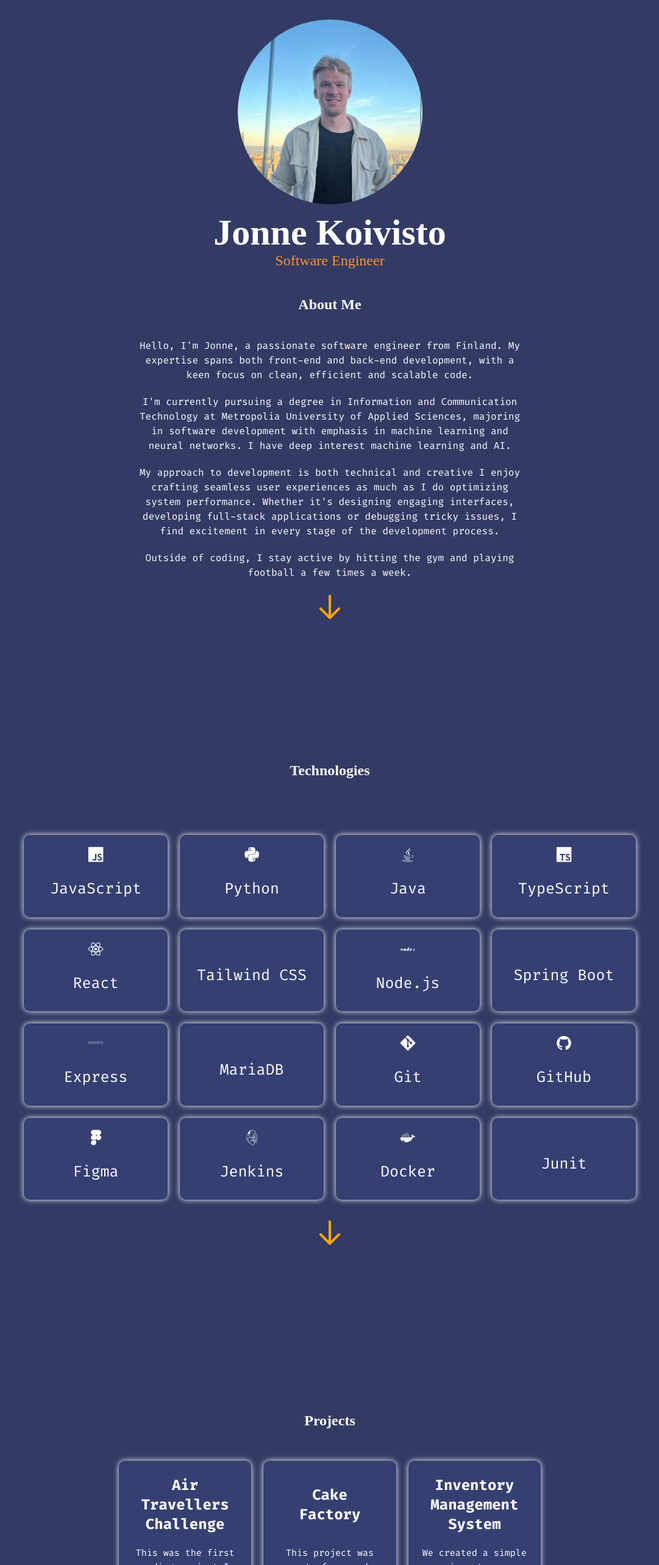
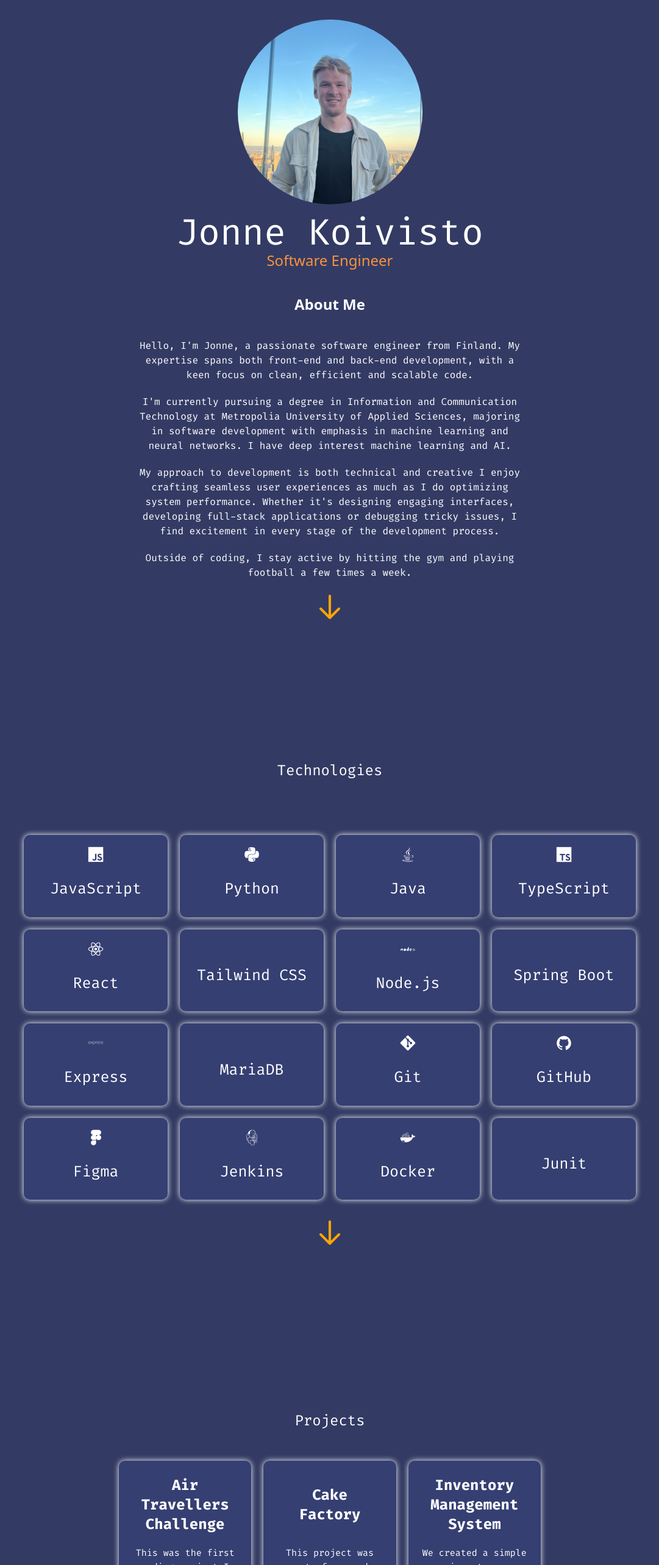
Before and after one commit to jonnekoi/Personal-Portfolio, a React (Vite) app: page / in a window 1280 px wide. Shown: the top 2566 px of the page at 61% size, without its empty margins (99-1180 px from the left). Built offline with nearby package versions, Linux system fonts and the light colour scheme.

Commit message:
changed font

```diff
--- a/src/components/AboutMe.jsx
+++ b/src/components/AboutMe.jsx
@@ -33,7 +33,7 @@ const aboutMe = () => {
             <img src="/ProfilePic.jpg" alt="Profile Picture"
                  className="rounded-full mb-4"/>
           </div>
-          <h1 className="text-white text-6xl font-bold font-myFont">Jonne
+          <h1 className="text-white text-6xl font-bold code-text">Jonne
             Koivisto</h1>
           <h2 className="text-orange-400 text-2xl font-myFont">{displayedText}</h2>
         </section>
--- a/src/components/Contact.jsx
+++ b/src/components/Contact.jsx
@@ -11,7 +11,7 @@ const Contact = () => {
 
   return (
       <section className="text-center m-14 flex-col flex">
-        <h3 className="text-white font-bold text-2xl font-myFont m-7">Contact
+        <h3 className="text-white font-bold text-2xl code-text m-7">Contact
           me</h3>
         <p className="max-w-110 text-white code-text m-12">You can contact me
           either on LinkedIn or email!</p>
--- a/src/components/Projects.jsx
+++ b/src/components/Projects.jsx
@@ -36,7 +36,7 @@ const projects = [
 const Projects = () => {
   return (
       <section className="text-center m-14 w-3/5 project-mobile">
-        <h3 className="text-white font-bold text-2xl m-10 font-myFont">Projects</h3>
+        <h3 className="text-white font-bold text-2xl m-10 code-text">Projects</h3>
         <div className="grid grid-cols-3 grid-flow-row m-7 grid-project-mobile">
           {projects.map((project, index) => (
               <motion.div
--- a/src/components/TechStack.jsx
+++ b/src/components/TechStack.jsx
@@ -22,7 +22,7 @@ const techs = [
 const TechStack = () => {
   return (
       <div>
-        <h3 className="text-white font-bold text-2xl font-myFont">Technologies</h3>
+        <h3 className="text-white font-bold text-2xl code-text">Technologies</h3>
         <div
             className="grid grid-cols-4 grid-flow-row mt-20 grid-tech-mobile">
           {techs.map((tech, index) => (
--- a/tailwind.config.js
+++ b/tailwind.config.js
@@ -7,7 +7,6 @@ export default {
   theme: {
     extend: {
       fontFamily: {
-        myFont: ['myFont', 'cursive'],
         inter: ['Inter', 'sans-serif'],
       },
       colors: {
```
